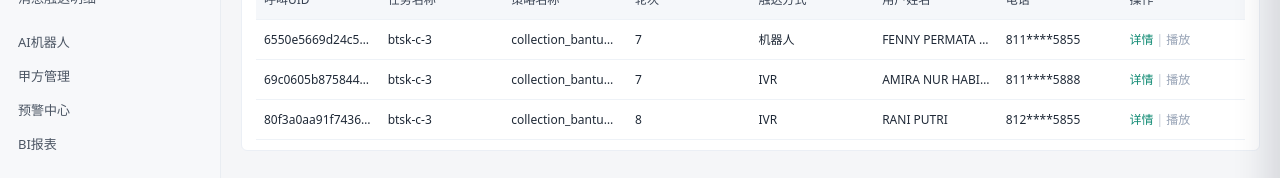
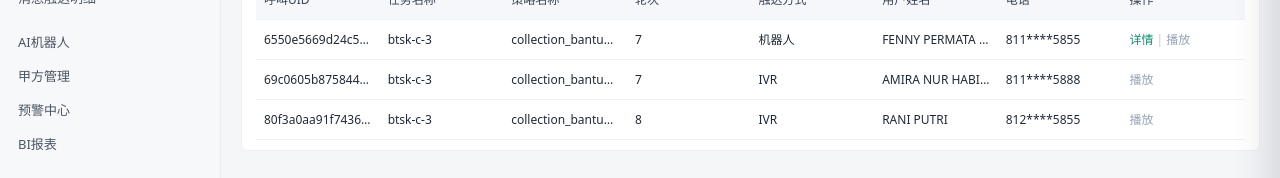
Before and after one commit to shenfeng97/Luna, a Vue app: page / in a window 1280 px wide. Shown: the part 258-436 px from the top of the page. Built offline with nearby package versions, Linux system fonts and the light colour scheme.

Commit message:
Update App.vue
IVR通话不需要查看详情

```diff
--- a/src/App.vue
+++ b/src/App.vue
@@ -91,8 +91,14 @@
               <td class="ellipsis-cell">{{ item.userName }}</td>
               <td>{{ formatPhone(item.phone) }}</td>
               <td>
-                <button class="action-link action-link-detail" @click="openDrawer(item)">详情</button>
-                <span class="action-divider"> | </span>
+                <button
+                  v-if="item.touchMode !== 'IVR'"
+                  class="action-link action-link-detail"
+                  @click="openDrawer(item)"
+                >
+                  详情
+                </button>
+                <span v-if="item.touchMode !== 'IVR'" class="action-divider"> | </span>
                 <button class="action-link action-link-play">播放</button>
               </td>
             </tr>
```
